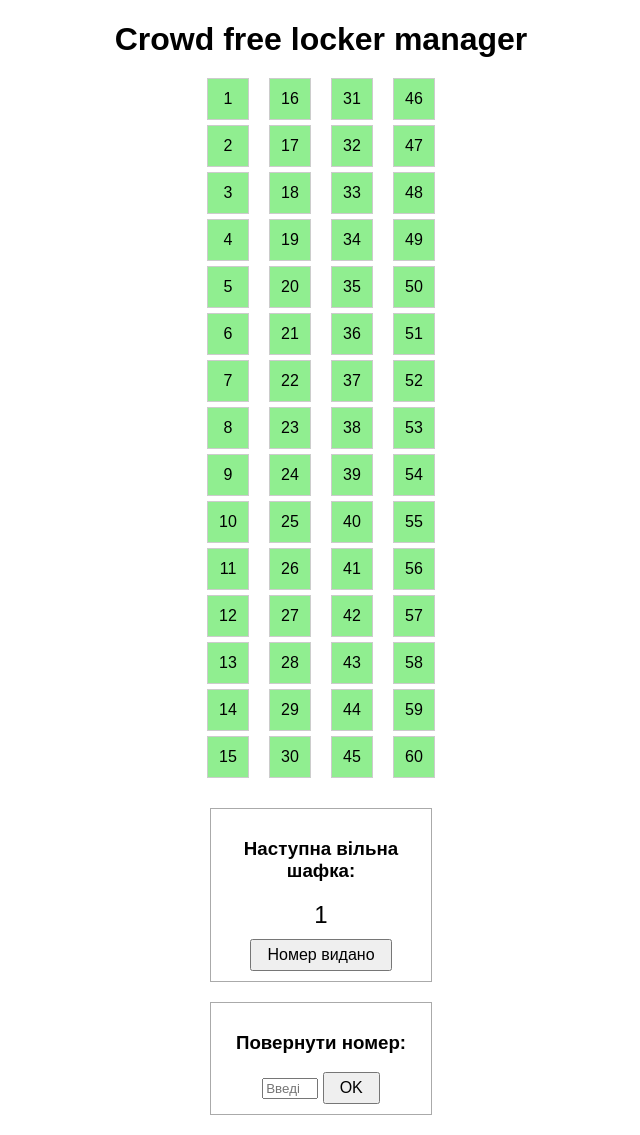
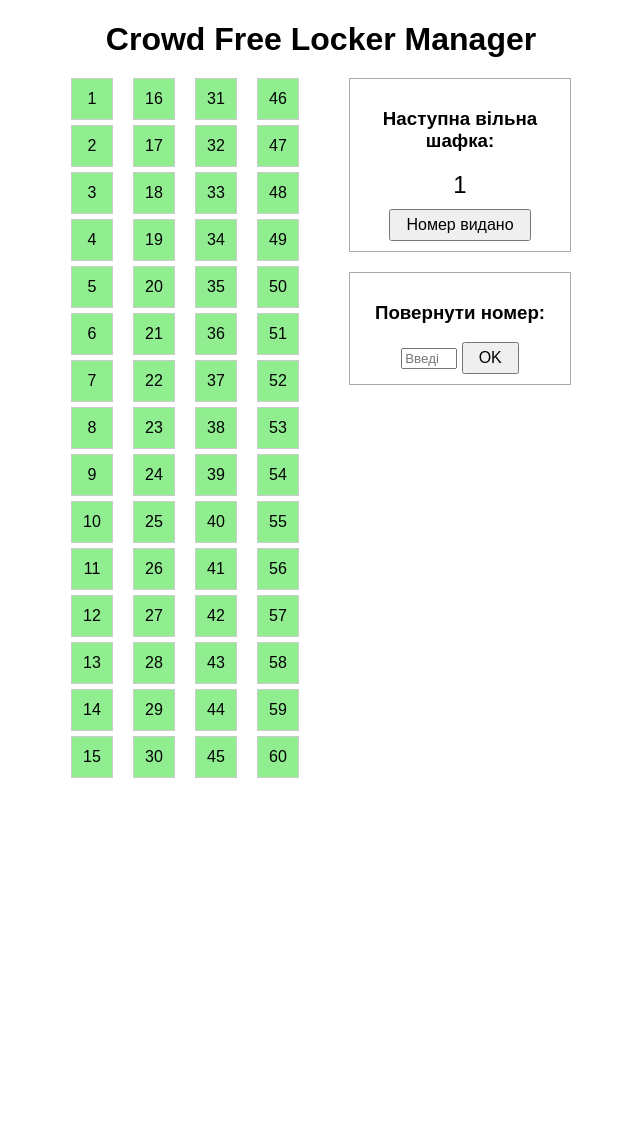
Before and after one commit to denistaranchik/gymflow, a Flask app: page / in a window 1280 px wide. Shown: the whole page, without its empty margins (319-959 px from the left). After the commit the page ends 778 px from the top, so only its background shows below. Run offline with Flask 3, Linux system fonts and the light colour scheme.

Commit message:
Змінено юай - комірки зліва, секції зправа

```diff
--- a/static/style.css
+++ b/static/style.css
@@ -1,18 +1,24 @@
 body {
     font-family: Arial, sans-serif;
-    text-align: center;
     margin: 20px;
 }
 
 h1 {
+    text-align: center;
     margin-bottom: 20px;
 }
 
+.main-container {
+    display: flex;
+    justify-content: center;
+    align-items: flex-start;
+    gap: 50px;
+}
+
+/* Комірки */
 .grid-container {
     display: flex;
-    justify-content: center;
     gap: 20px;
-    margin-bottom: 30px;
 }
 
 .column {
@@ -26,6 +32,7 @@ h1 {
     width: 40px;
     height: 40px;
     line-height: 40px;
+    text-align: center;
     border: 1px solid #ccc;
     cursor: pointer;
     user-select: none;
@@ -43,8 +50,14 @@ h1 {
     background-color: lightcoral;
 }
 
+/* Блоки з підказками */
+.sidebar {
+    display: flex;
+    flex-direction: column;
+    gap: 20px;
+}
+
 .info-panel, .return-panel {
-    margin: 20px auto;
     border: 1px solid #aaa;
     padding: 10px;
     width: 200px;
--- a/templates/index.html
+++ b/templates/index.html
@@ -2,11 +2,14 @@
 <html lang="uk">
 <head>
     <meta charset="UTF-8">
-    <title>Crowd free locker manager</title>
+    <title>Crowd Free Locker Manager</title>
     <link rel="stylesheet" href="{{ url_for('static', filename='style.css') }}">
 </head>
 <body>
-    <h1>Crowd free locker manager</h1>
+
+    <h1>Crowd Free Locker Manager</h1>
+
+    <div class="main-container">
 
         <div id="lockers" class="grid-container">
             <div class="column" id="col-1"></div>
@@ -15,6 +18,7 @@
             <div class="column" id="col-4"></div>
         </div>
 
+        <div class="sidebar">
             <div class="info-panel">
                 <h3>Наступна вільна шафка:</h3>
                 <div id="next-suggestion">...</div>
@@ -26,7 +30,11 @@
                 <input type="number" id="return-input" min="1" max="60" placeholder="Введіть номер">
                 <button id="return-button">OK</button>
             </div>
+        </div>
+
+    </div>
 
     <script src="{{ url_for('static', filename='script.js') }}"></script>
+
 </body>
 </html>
```
Lines whose indentation alone changed are shown as unchanged.
